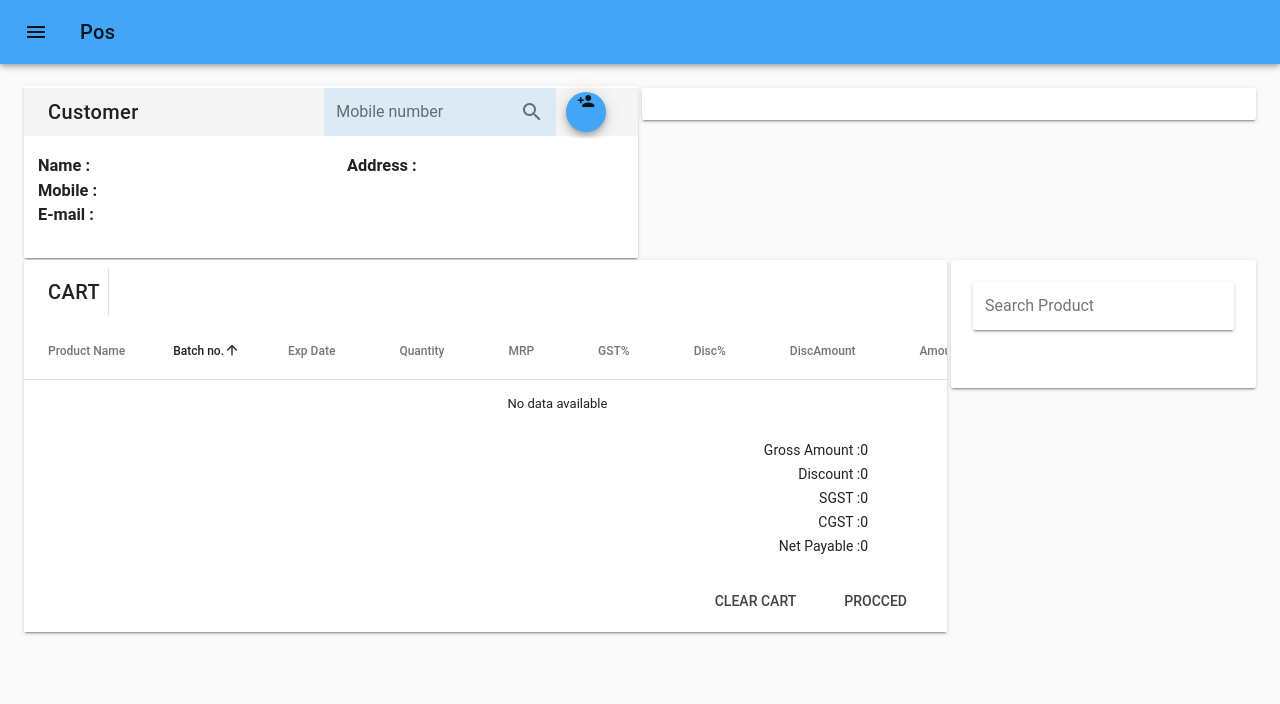
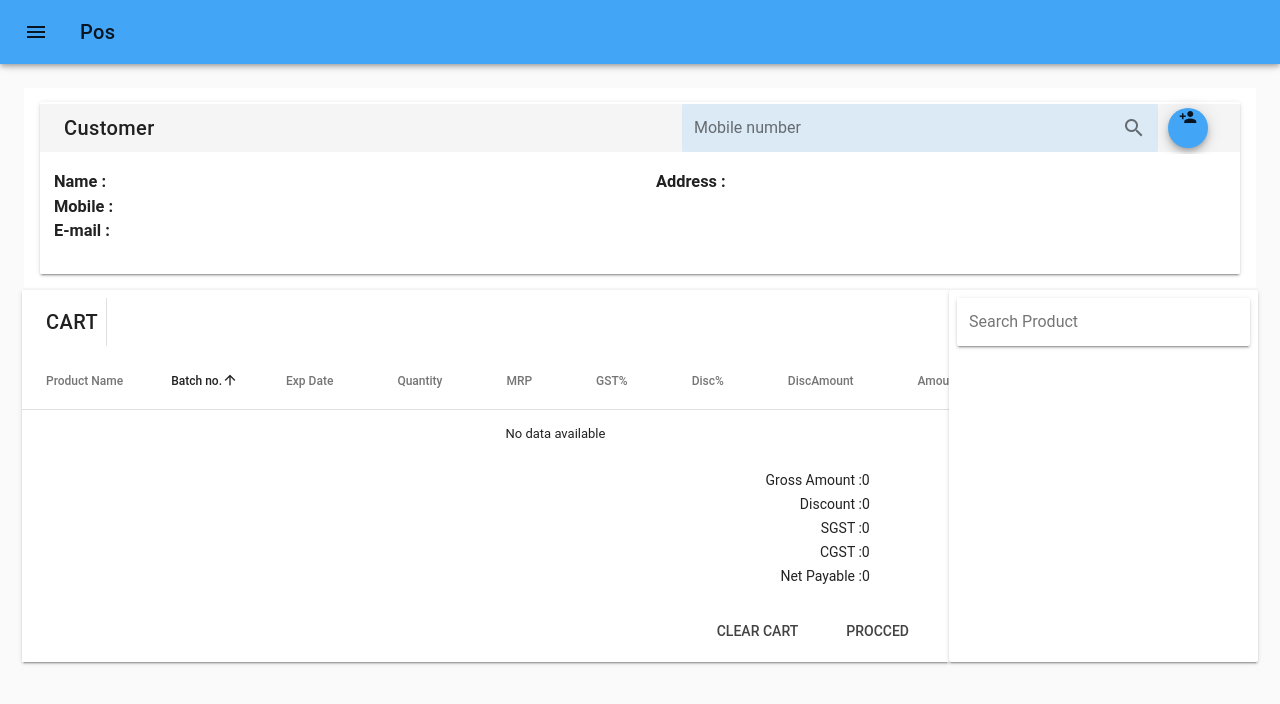
Before and after one commit to bhagath-charan/pos, a Vue app: page / in a window 1280 px wide. Shown: the top 704 px of the page. Built offline with nearby package versions, Linux system fonts and the light colour scheme; a small style sheet from the web is missing; the HTML template or start-up script is replaced by a standard one.

Commit message:
minor changes

```diff
--- a/public/products.json
+++ b/public/products.json
@@ -1,6 +1,6 @@
 {
   "products": [{
-      "name": "ATENGEN-90mg AAAAAAAAAAA AAAAA AAAAA",
+      "name": "ATENGEN TAB SYP COG -90mg ",
       "brand": "CONVEXTRON",
       "category": "TAB",
       "group": "H1",
--- a/src/components/DataTable.vue
+++ b/src/components/DataTable.vue
@@ -170,6 +170,15 @@ export default {
             totalAmount: 0
           }
         );
+        this.calculated = Object.assign(
+          {},
+          {
+            GrossAmount:0,
+            totalDiscount:0,
+            discountAmount:0,
+            taxTotal:0
+          }
+        );
       }, 300);
     },
     netTotal() {
--- a/src/components/ProductList.vue
+++ b/src/components/ProductList.vue
@@ -1,13 +1,12 @@
 <template>
   <div
     id="e3"
-    class="grey lighten-3"
   >
-    <v-card>
-      <v-container padding="10px">
+
+      <v-container style="padding:10px;">
         <v-layout column>
           <v-text-field v-model="search" @input="onChange" label="Search Product" solo></v-text-field>
-          <v-list style="max-height: 600px" class="scroll-y" two-line subheader>
+          <v-list style="max-height: 550px" class="scroll-y" two-line subheader>
             <template v-for="(product, index) in results">
               <v-list-tile :key="index" avatar  ripple @click="">
 
@@ -42,7 +41,7 @@
           </v-list>
         </v-layout>
       </v-container>
-    </v-card>
+
   </div>
 </template>
 
--- a/src/views/Posmain.vue
+++ b/src/views/Posmain.vue
@@ -1,25 +1,20 @@
 <template>
   <v-container fluid grid-list-sm>
     <v-layout row wrap>
-      <v-flex xs6>
-        <Customer :customers="customers"/>
-      </v-flex>
-      <v-flex xs6>
-        <v-card>
+      <v-flex xs12>
+        <v-card elevation="0">
           <v-card-text>
-
+            <Customer :customers="customers"/>
           </v-card-text>
         </v-card>
       </v-flex>
-        <v-flex sm9 md9 lg9>
-          <v-card>
-            <DataTable></DataTable>
-          </v-card>
-        </v-flex>
-        <v-flex sm3 md3 lg3>
-          <ProductList v-bind:productsList="products"></ProductList>
-        </v-flex>
 
+      <v-card style="width:75%">
+        <DataTable></DataTable>
+      </v-card>
+      <v-card   style="width:25%">
+        <ProductList v-bind:productsList="products"></ProductList>
+      </v-card>
 
     </v-layout>
   </v-container>
```
